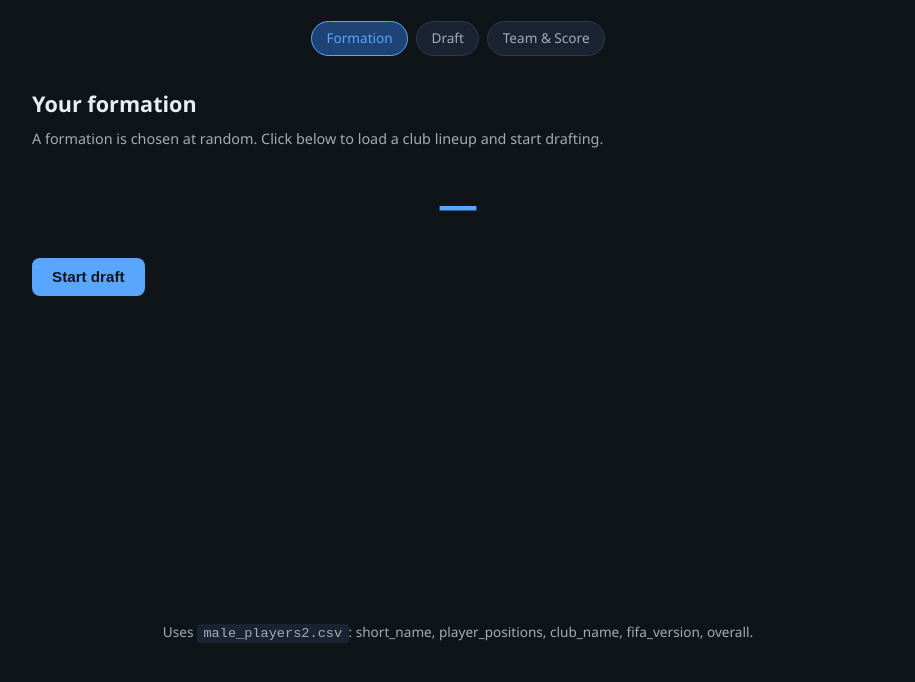
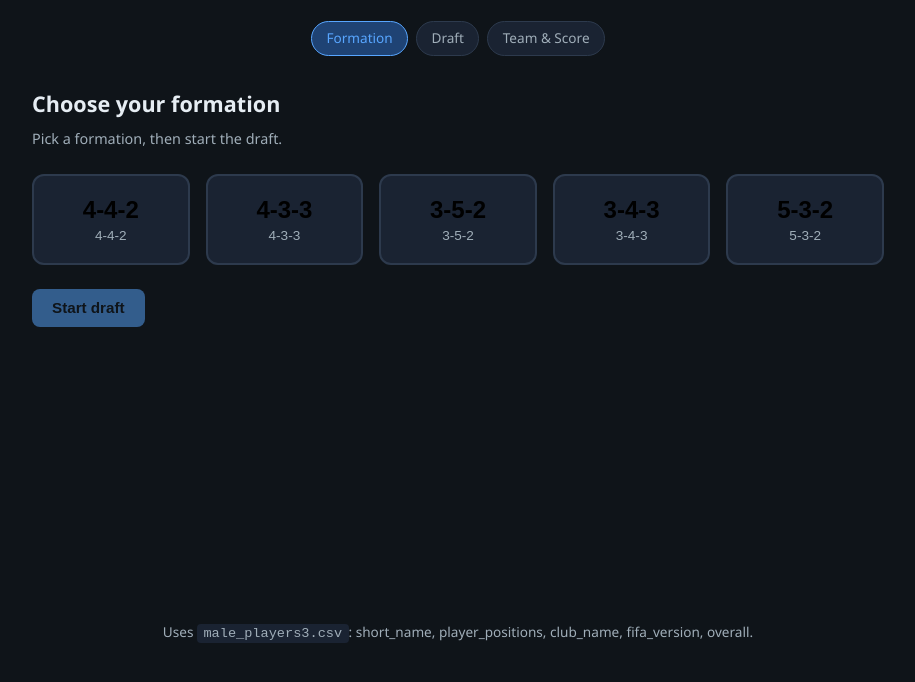
Before and after one commit to tanay4102/cheapsquadify, a plain HTML site: page index.html in a window 1280 px wide. Shown: the part 110-792 px from the top of the page, without its empty margins (182-1097 px from the left). Drawn offline with Linux system fonts and the light colour scheme.

Commit message:
Add files via upload

```diff
--- a/index.html
+++ b/index.html
@@ -19,14 +19,33 @@
     </header>
 
     <main class="main">
-      <!-- Step 1: Random formation + Start draft -->
+      <!-- Step 1: Choose formation + Start draft -->
       <section id="step-formation" class="step-panel active">
-        <h2>Your formation</h2>
-        <p class="hint">A formation is chosen at random. Click below to load a club lineup and start drafting.</p>
-        <div class="formation-reveal" id="formation-reveal">
-          <span class="formation-shape" id="formation-shape">—</span>
+        <h2>Choose your formation</h2>
+        <p class="hint">Pick a formation, then start the draft.</p>
+        <div class="formations-grid" id="formations-grid">
+          <button type="button" class="formation-card" data-formation-id="4-4-2">
+            <div class="shape">4-4-2</div>
+            <div class="label">4-4-2</div>
+          </button>
+          <button type="button" class="formation-card" data-formation-id="4-3-3">
+            <div class="shape">4-3-3</div>
+            <div class="label">4-3-3</div>
+          </button>
+          <button type="button" class="formation-card" data-formation-id="3-5-2">
+            <div class="shape">3-5-2</div>
+            <div class="label">3-5-2</div>
+          </button>
+          <button type="button" class="formation-card" data-formation-id="3-4-3">
+            <div class="shape">3-4-3</div>
+            <div class="label">3-4-3</div>
+          </button>
+          <button type="button" class="formation-card" data-formation-id="5-3-2">
+            <div class="shape">5-3-2</div>
+            <div class="label">5-3-2</div>
+          </button>
         </div>
-        <button type="button" class="btn btn-primary" id="btn-start-draft">
+        <button type="button" class="btn btn-primary" id="btn-start-draft" disabled>
           Start draft
         </button>
       </section>
@@ -73,13 +92,24 @@
     </main>
 
     <footer class="footer">
-      <p>Uses <code>male_players2.csv</code>: short_name, player_positions, club_name, fifa_version, overall.</p>
+      <p>Uses <code>male_players3.csv</code>: short_name, player_positions, club_name, fifa_version, overall.</p>
     </footer>
   </div>
 
   <script>
     (function() {
+      var grid = document.getElementById('formations-grid');
       var startBtn = document.getElementById('btn-start-draft');
+      if (grid) {
+        grid.addEventListener('click', function(e) {
+          var card = e.target.closest('.formation-card');
+          if (!card) return;
+          grid.querySelectorAll('.formation-card').forEach(function(c) { c.classList.remove('selected'); });
+          card.classList.add('selected');
+          window.selectedFormationId = card.getAttribute('data-formation-id');
+          if (startBtn) startBtn.disabled = false;
+        });
+      }
       if (startBtn) {
         startBtn.addEventListener('click', function() {
           if (window.squadifyStartDraft) window.squadifyStartDraft();
```
